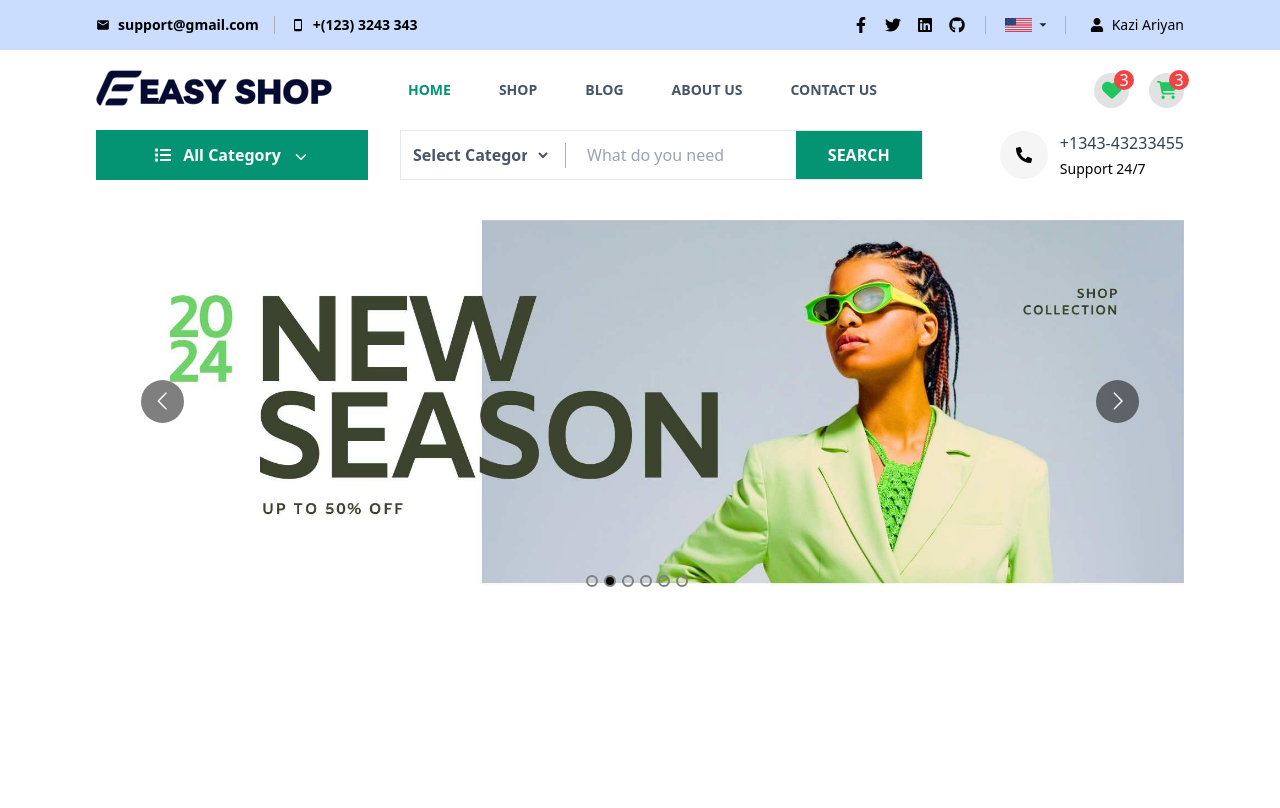
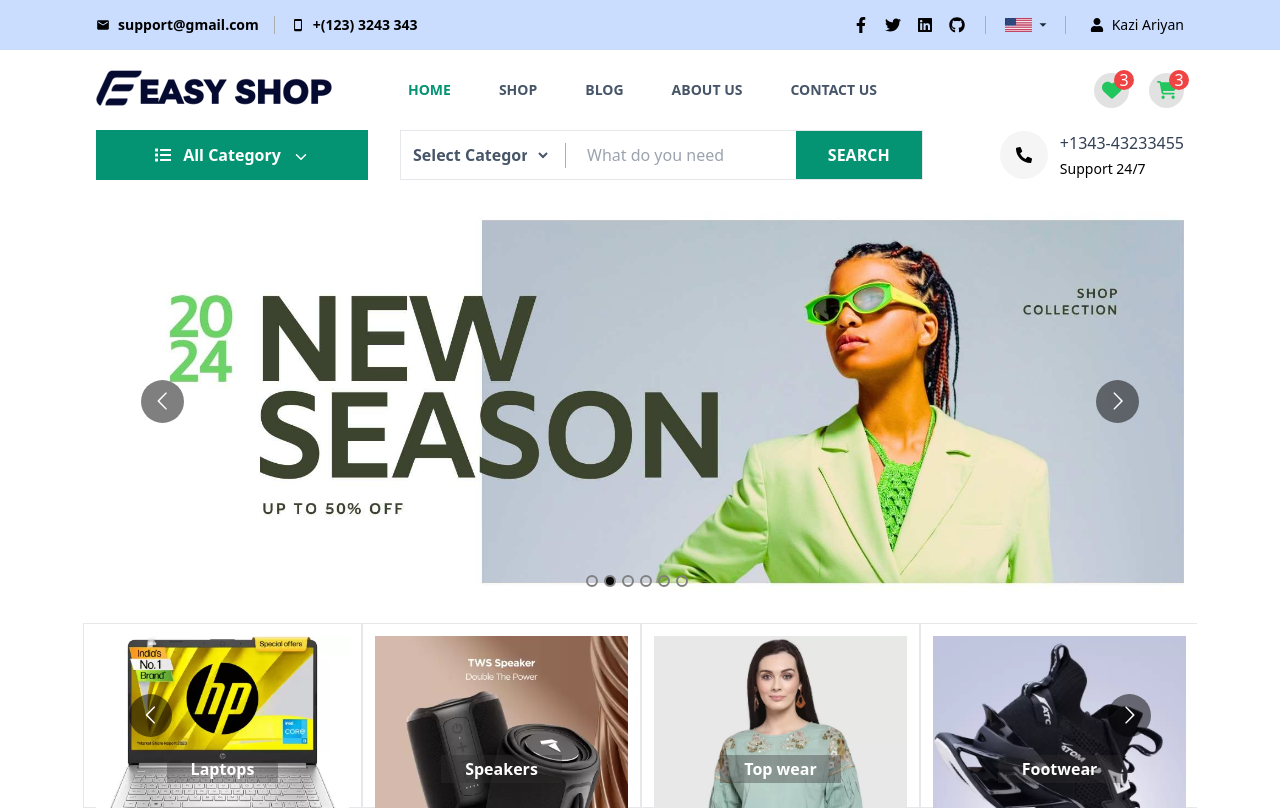
Before and after one commit to Wang24022003/Ecommerce_Client, a React (Create React App) app: page / in a window 1280 px wide. Built offline with nearby package versions, Linux system fonts and the light colour scheme.

Commit message:
Categorys

```diff
--- a/src/App.jsx
+++ b/src/App.jsx
@@ -2,6 +2,7 @@
 import './App.css';
 import { BrowserRouter, Route, Routes } from 'react-router-dom';
 import Home from './pages/Home';
+
 
 function App() {
   return (
--- /dev/null
+++ b/src/components/Categorys.jsx
@@ -0,0 +1,72 @@
+import React from 'react';
+import Carousel from 'react-multi-carousel';
+import { Link } from 'react-router-dom';
+import 'react-multi-carousel/lib/styles.css'
+const Categorys = () => {
+    const categorys = [
+        'Mobiles',
+        'Laptops',
+        'Speakers',
+        'Top wear',
+        'Footwear',
+        'Watches',
+        'Home Decor',
+        'Smart Watches',
+    ]
+    const responsive = {
+        superLargeDesktop: {
+            breakpoint: { max: 4000, min: 3000 },
+            items: 6
+        },
+        desktop: {
+            breakpoint: { max: 3000, min: 1024 },
+            items: 6
+        },
+        tablet: {
+            breakpoint: { max: 1024, min: 464 },
+            items: 4
+        },
+        mdtablet: {
+            breakpoint: { max: 991, min: 464 },
+            items: 4
+        },
+        mobile: {
+            breakpoint: { max: 464, min: 0 },
+            items: 3
+        },
+        smmobile: {
+            breakpoint: { max: 640, min: 0 },
+            items: 2
+        },
+        xsmobile: {
+            breakpoint: { max: 440, min: 0 },
+            items: 1
+        },
+    }
+    return (
+        <div className='w-[87%] mx-auto relative'>
+
+                <Carousel
+                    autoPlay={true}
+                    infinite={true}
+                    arrows={true}
+                    responsive={responsive}
+                    transitionDuration={500}
+                >
+                {
+                    categorys.map((c, i) => <Link className='h-[185px] border block' key={i} to='#'>
+                        <div className='w-full h-full relative p-3'>
+                        <img src={`http://localhost:3000/images/products/${i+1}.webp`} alt="" />
+                        <div className='absolute bottom-6 w-full mx-auto font-bold left-0 flex justify-center items-center'>
+                         <span className='py-[2px] px-6 bg-[#3330305d] text-white'>{c}</span>
+                        </div>
+                        </div>
+
+                    </Link> )
+                }
+                </Carousel>
+         </div>
+
+    );
+};
+export default Categorys;
--- a/src/pages/Home.jsx
+++ b/src/pages/Home.jsx
@@ -1,11 +1,14 @@
 import React from 'react';
 import Header from '../components/Header';
 import Banner from '../components/Banner';
+import Categorys from '../components/Categorys';
+
 const Home = () => {
     return (
         <div className='w-full'>
             <Header/>
             <Banner/>
+            <Categorys/>
         </div>
     );
 };
```
